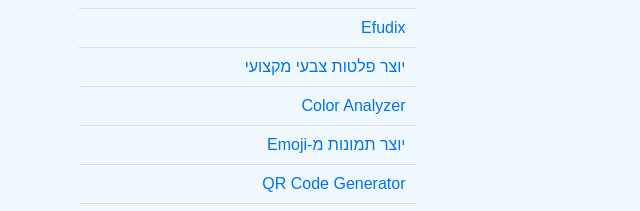
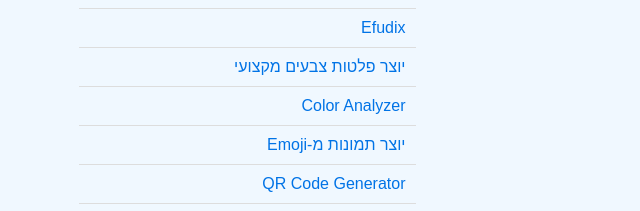
Before and after one commit to OBN3/OBN, a plain HTML site: page index.html in a window 1280 px wide. Shown: the part 526-737 px from the top of the page, 393-1033 px from the left. Drawn offline with Linux system fonts and the light colour scheme.

Commit message:
Update index.html

```diff
--- a/index.html
+++ b/index.html
@@ -115,7 +115,7 @@
             </tr>
             <tr>
 			<tr>
-                <td><a href="OBN-Color-Everything.html">יוצר פלטות צבעי מקצועי</a></td>
+                <td><a href="OBN-Color-Everything.html">יוצר פלטות צבעים מקצועי</a></td>
             </tr>
                 <td><a href="Color-Analyzer.html">Color Analyzer</a></td>
             </tr>
```
